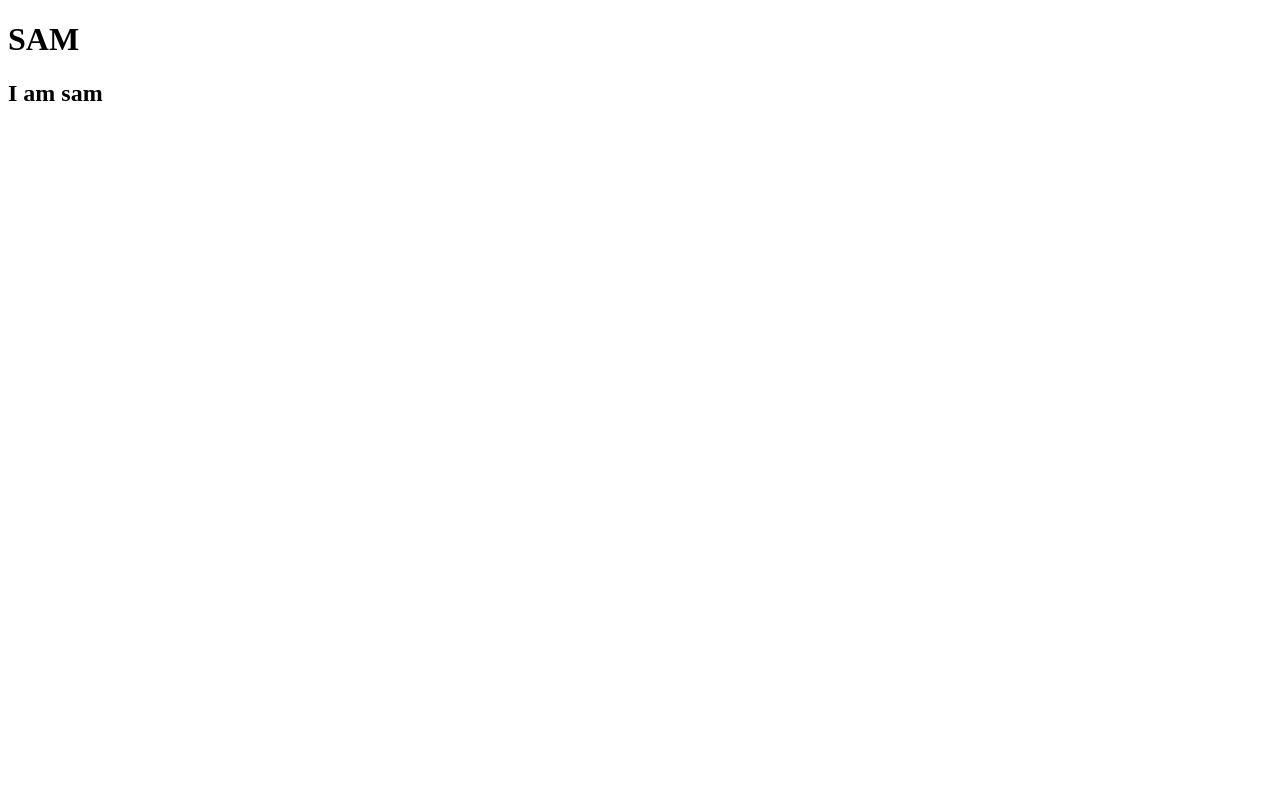
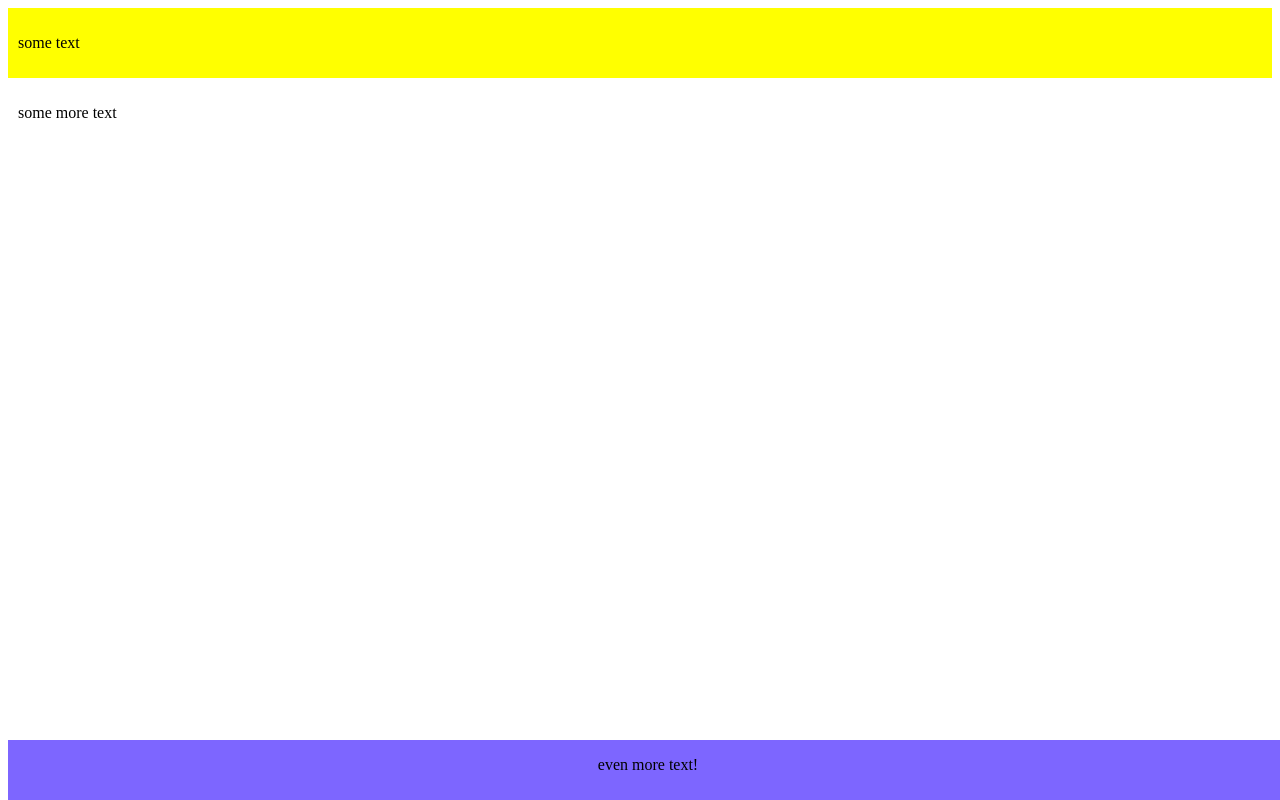
Before and after one commit to VRamble/samsite, a plain HTML site: page index.html in a window 1280 px wide. Drawn offline with Linux system fonts and the light colour scheme.

Commit message:
added header and footer

```diff
--- a/index.html
+++ b/index.html
@@ -1,14 +1,26 @@
 <!DOCTYPE html>
 <html lang="en">
+
 <head>
     <meta charset="UTF-8">
     <meta http-equiv="X-UA-Compatible" content="IE=edge">
     <meta name="viewport" content="width=device-width, initial-scale=1.0">
-    <title>Document</title>
+    <title>SamSite</title>
+    <link rel="shortcut icon" href="favicon-32x32.png" type="image/x-icon" />
+    <link rel="stylesheet" href="style.css">
 </head>
-<body>
-    <h1>SAM</h1>
-    <h2>I am sam</h2>
-</body>
+
+<div id="container">
+    <div id="header">
+        <p>some text</p>
+    </div>
+    <div id="body">
+        <p>some more text</p>
+    </div>
+    <div id="footer">
+        <p>even more text!</p>
+    </div>
+</div>
+
 </html>
 <!-- this is a comment to test my commit-->
--- /dev/null
+++ b/style.css
@@ -0,0 +1,23 @@
+.container{
+    min-height: 100%;
+    position: relative;
+}
+
+#header {
+    background:#ff0;
+    padding:10px;
+}
+
+#body {
+    padding:10px;
+    padding-bottom:60px;   /* Height of the footer */
+}
+
+#footer {
+    position:absolute;
+    bottom:0;
+    width:100%;
+    height:60px;   /* Height of the footer */
+    background:rgb(125, 102, 255);
+    text-align: center;
+}
```
